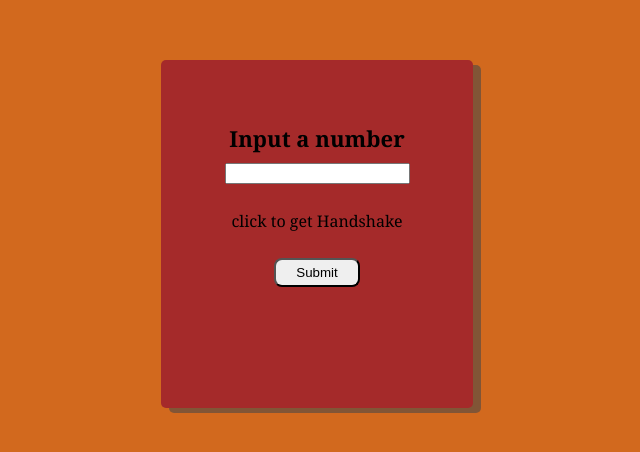
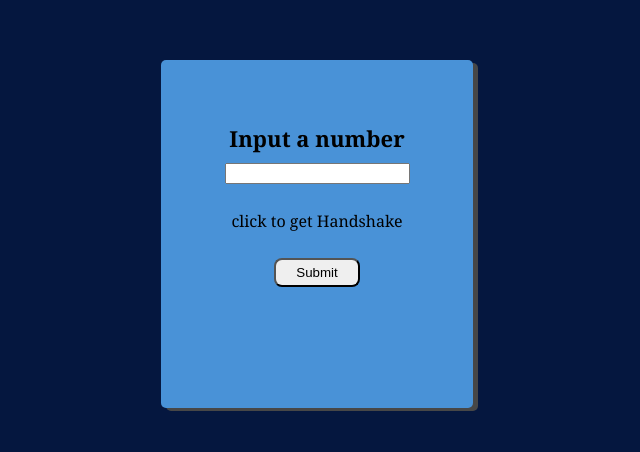
Before and after one commit to kivenalaric/secret-handshake, a plain HTML site: page index.html in a window 1280 px wide. Shown: the part 154-606 px from the top of the page, without its empty margins (323-963 px from the left). Drawn offline with Linux system fonts and the light colour scheme.

Commit message:
design of UI

```diff
--- a/assets/styles/style.css
+++ b/assets/styles/style.css
@@ -4,7 +4,7 @@ body {
   justify-content: center;
   height: 95vh;
   font-family: Georgia, "Times New Roman", Times, serif;
-  background-color: chocolate;
+  background-color: #05173f;
 }
 
 #pagecontainer {
@@ -14,10 +14,10 @@ body {
   justify-content: center;
   gap: 10px;
   margin: auto;
-  background-color: brown;
+  background-color: #4992d7;
   padding: 5%;
   border-radius: 5px;
-  box-shadow: #47474794 8px 5px;
+  box-shadow: #474747 5px 3px;
 }
 
 label {
@@ -40,6 +40,7 @@ button {
 }
 
 .display {
-  background-color: cadetblue;
+  background-color: #05173f;
   font-size: x-large;
+  color: white;
 }
```
